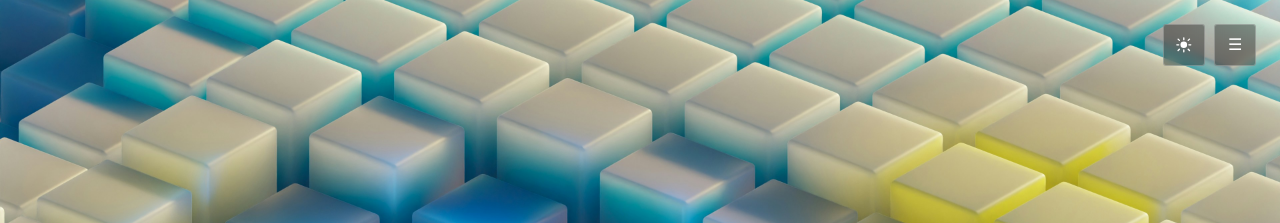
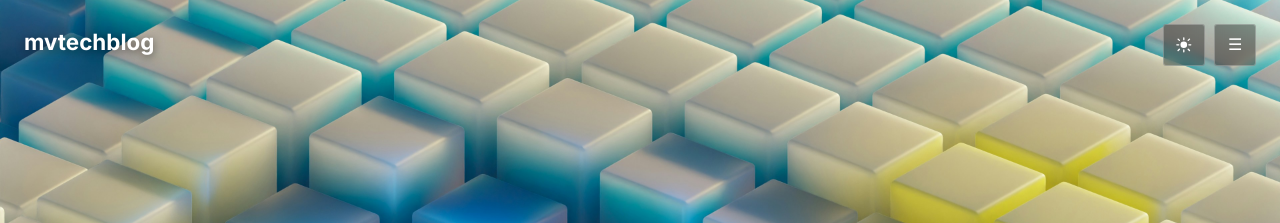
Before and after one commit to mvweb15/mvweb15.github.io, a Jekyll site: the page built from _posts/2026-08-10-logical-volume-management.md, in a window 1280 px wide. Shown: the top 223 px of the page. Built offline with Jekyll 4.4.1, drawn with Linux system fonts in a browser that asks for light colours.

Commit message:
logo ve site-brand eklendi

```diff
--- a/_includes/navigation.html
+++ b/_includes/navigation.html
@@ -1,3 +1,4 @@
+<a class="site-brand" href="{{ '/' | relative_url }}">{{ site.title }}</a>
 <div class="nav-controls">
   {% if page.layout == "post" %}
   <button class="content-toggle" id="content-toggle" aria-label="İçeriği aç" aria-expanded="false" aria-controls="post-toc">
--- a/assets/css/style.css
+++ b/assets/css/style.css
@@ -830,3 +830,24 @@ html[data-theme="dark"] .theme-toggle__icon--sun { display: none; }
   visibility: visible;
   opacity: 1;
 }
+
+/* ---------- Site adı (sol üst, sabit) ---------- */
+.site-brand {
+  position: fixed;
+  top: 1.5rem;
+  left: 1.5rem;
+  z-index: 30;
+  font-family: var(--font-display);
+  font-weight: 700;
+  font-size: 1.4rem;
+  color: #fff;
+  text-shadow: 0 2px 8px rgba(0,0,0,0.5);
+}
+
+@media (max-width: 600px) {
+  .site-brand {
+    top: 1rem;
+    left: 1rem;
+    font-size: 1.1rem;
+  }
+}
```
